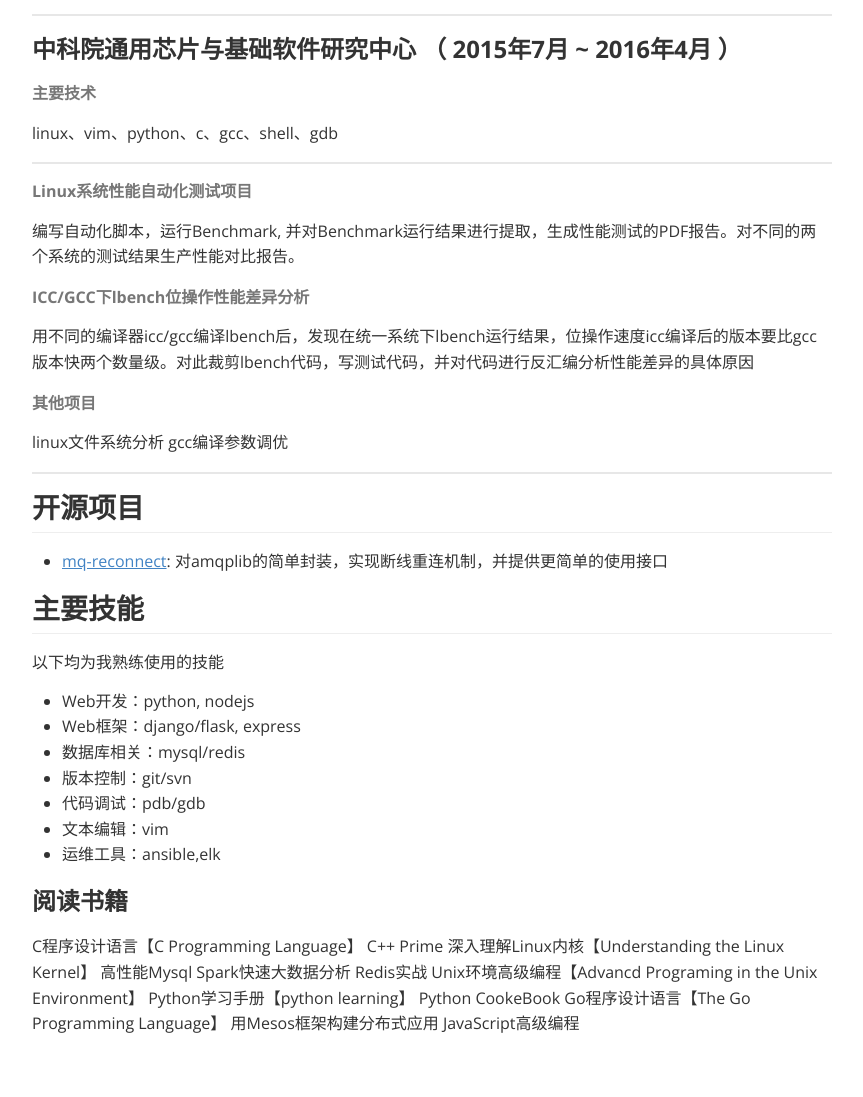
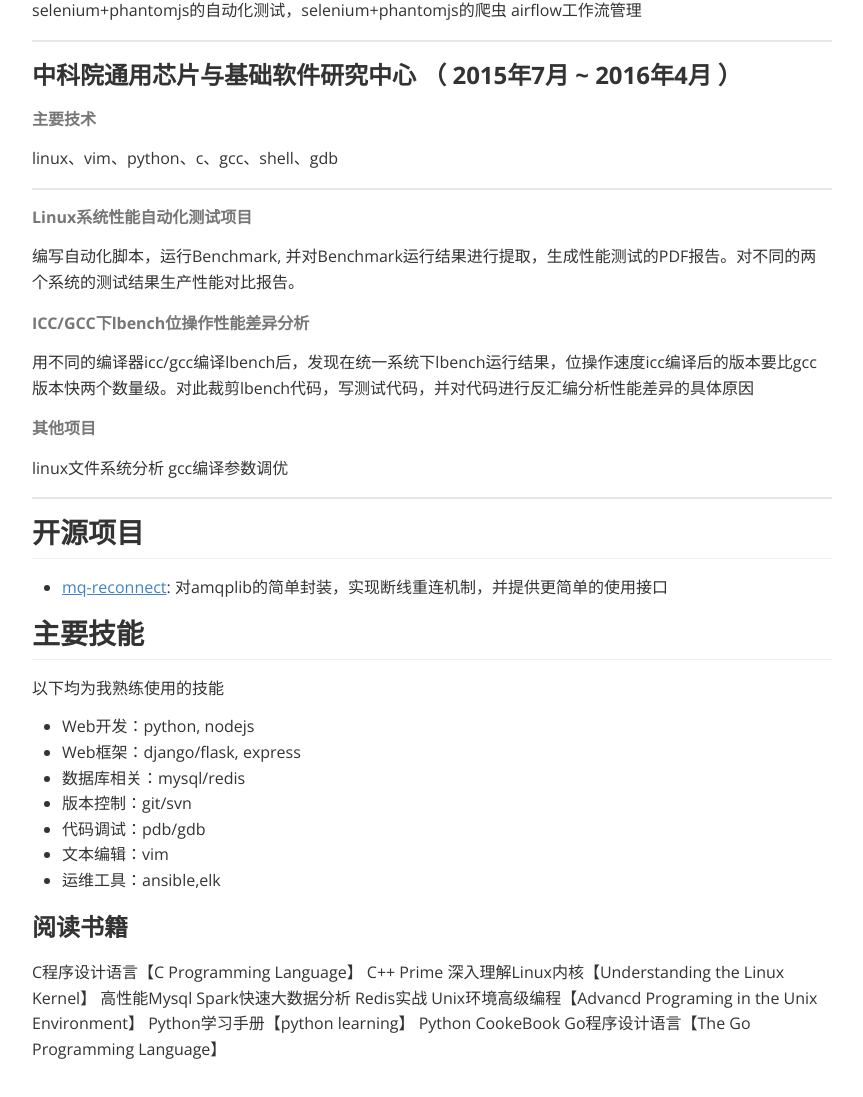
Before and after one commit to flylixiaolong/flylixiaolong.github.io, a plain HTML site: page index.html in a window 1280 px wide. Shown: the part 1419-2516 px from the top of the page, without its empty margins (208-1071 px from the left). Drawn offline with nearby package versions, Linux system fonts and the light colour scheme; a web font is replaced by a local one.

Commit message:
update about me

```diff
--- a/index.html
+++ b/index.html
@@ -2,7 +2,7 @@
 <html>
 <head>
 <meta charset='UTF-8'><meta name='viewport' content='width=device-width initial-scale=1'>
-<title></title><link href='https://fonts.googleapis.com/css?family=Open+Sans:400italic,700italic,700,400&subset=latin,latin-ext' rel='stylesheet' type='text/css' /><style type='text/css'>html {overflow-x: initial !important;}:root { --bg-color: #ffffff; --text-color: #333333; --select-text-bg-color: #B5D6FC; --select-text-font-color: auto; --monospace: "Lucida Console",Consolas,"Courier",monospace; }
+<title>index</title><link href='https://fonts.googleapis.com/css?family=Open+Sans:400italic,700italic,700,400&subset=latin,latin-ext' rel='stylesheet' type='text/css' /><style type='text/css'>html {overflow-x: initial !important;}:root { --bg-color: #ffffff; --text-color: #333333; --select-text-bg-color: #B5D6FC; --select-text-font-color: auto; --monospace: "Lucida Console",Consolas,"Courier",monospace; }
 html { font-size: 14px; background-color: var(--bg-color); color: var(--text-color); font-family: "Helvetica Neue", Helvetica, Arial, sans-serif; -webkit-font-smoothing: antialiased; }
 body { margin: 0px; padding: 0px; height: auto; bottom: 0px; top: 0px; left: 0px; right: 0px; font-size: 1rem; line-height: 1.42857143; overflow-x: hidden; background-image: inherit; background-size: inherit; background-attachment: inherit; background-origin: inherit; background-clip: inherit; background-color: inherit; background-position: inherit inherit; background-repeat: inherit inherit; }
 iframe { margin: auto; }
@@ -561,10 +561,10 @@ header, .context-menu, .megamenu-content, footer{
 </style>
 </head>
 <body class='typora-export' >
-<div  id='write'  class = 'is-mac'><h2><a name='header-n207' class='md-header-anchor '></a>联系方式</h2><ul><li>手机：18616210489</li><li>Email：<a href='mailto:fly_lxl@foxmail.com' target='_blank' class='url'>fly_lxl@foxmail.com</a></li><li>微信号：18616210489 （C_Geek)</li></ul><hr /><h2><a name='header-n217' class='md-header-anchor '></a>个人信息</h2><ul><li>李小龙/男/1992 </li><li>本科/中国石油大学(华东)/计算机科学与技术 </li><li>工作年限：3年</li><li>Github：<a href='https://github.com/flylixiaolong' target='_blank' class='url'>https://github.com/flylixiaolong</a></li><li>期望职位：python高级开发</li><li>期望薪资：税前月薪16k~25k</li><li>期望城市：上海</li></ul><hr /><h2><a name='header-n234' class='md-header-anchor '></a>工作经历</h2><h3><a name='header-n235' class='md-header-anchor '></a>店达商城（ 2017年12月 ~ 至今 ）</h3><h6><a name='header-n236' class='md-header-anchor '></a>主要技术</h6><p>nodejs、express、mysql、rabbitmq、redis、hprose(RPC)、elk</p><h6><a name='header-n238' class='md-header-anchor '></a>店达商城后端管理系统整合项目</h6><p>主要负责店达商城后端系统的合并和裁剪，合并/裁剪掉了部分可有可无的系统服务。实现已有的后端管理系统的单点登录功能(基于主域名cookie/session共享原理)，完成了12个业务管理系统的单点登录。兼容不同框架(express/koa)以及不同的项目架构(前后端分离与不分离项目)</p><h6><a name='header-n241' class='md-header-anchor '></a>优惠分摊项目 </h6><p>已有的订单逻辑不能满足财务对账的功能，并且出现退货时，优惠金额不算在订单金额内，造成一定的业务亏损。对已有的订单系统进行改造，完成从RPC到HTTP API的迁移工作。对已有的退货逻辑进行改造，按照优惠分摊后的SKU金额进行退货。</p><h6><a name='header-n244' class='md-header-anchor '></a>其他项目</h6><p>猪行侠(配送APP)后端重构
-商城库存管理系统优化</p><h3><a name='header-n247' class='md-header-anchor '></a>明码生物 （ 2016年4月 ~ 2017年9月 ）</h3><h6><a name='header-n248' class='md-header-anchor '></a>主要技术</h6><p>python、django、mysql、rabbitmq、redis、docker/docker-compose、jenkins、nginx、uwsgi</p><h6><a name='header-n250' class='md-header-anchor '></a>LIMS-ext项目 </h6><p>对接实验室信息管理系统(LIMS)和CSA系统，实现部分分析流程的自动化，并根据分析结果生产成PDF报告。负责实现从html到pdf的自动转换，根据分析结果生成对应的pdf报告。Django项目。</p><h6><a name='header-n253' class='md-header-anchor '></a>Jenkins持续集成</h6><p>实现项目的持续集成，打通Gitlab和Jenkins，根据不同的git分支或tag进行部署，测试环境按照开发分支每次提交即构建并执行代码测试和测试覆盖度坚持，完成后发送结果邮件。</p><h6><a name='header-n256' class='md-header-anchor '></a>其他项目</h6><p>selenium+phantomjs的自动化测试，selenium+phantomjs的爬虫
-airflow工作流管理</p><hr /><h3><a name='header-n259' class='md-header-anchor '></a>中科院通用芯片与基础软件研究中心 （ 2015年7月 ~ 2016年4月 ）</h3><h6><a name='header-n260' class='md-header-anchor '></a>主要技术</h6><p>linux、vim、python、c、gcc、shell、gdb</p><hr /><h6><a name='header-n263' class='md-header-anchor '></a>Linux系统性能自动化测试项目</h6><p>编写自动化脚本，运行Benchmark, 并对Benchmark运行结果进行提取，生成性能测试的PDF报告。对不同的两个系统的测试结果生产性能对比报告。</p><h6><a name='header-n266' class='md-header-anchor '></a>ICC/GCC下lbench位操作性能差异分析</h6><p>用不同的编译器icc/gcc编译lbench后，发现在统一系统下lbench运行结果，位操作速度icc编译后的版本要比gcc版本快两个数量级。对此裁剪lbench代码，写测试代码，并对代码进行反汇编分析性能差异的具体原因</p><h6><a name='header-n268' class='md-header-anchor '></a>其他项目</h6><p>linux文件系统分析
-gcc编译参数调优</p><hr /><h2><a name='header-n271' class='md-header-anchor '></a>开源项目</h2><ul><li><a href='https://github.com/flylixiaolong/MQ-Reconnect#readme'>mq-reconnect</a>: 对amqplib的简单封装，实现断线重连机制，并提供更简单的使用接口</li></ul><h2><a name='header-n276' class='md-header-anchor '></a>主要技能</h2><p>以下均为我熟练使用的技能</p><ul><li>Web开发：python, nodejs</li><li>Web框架：django/flask, express</li><li>数据库相关：mysql/redis</li><li>版本控制：git/svn</li><li>代码调试：pdb/gdb</li><li>文本编辑：vim</li><li>运维工具：ansible,elk</li></ul><h3><a name='header-n293' class='md-header-anchor '></a>阅读书籍</h3><p>C程序设计语言【C Programming Language】
+<div  id='write'  class = 'is-mac'><h2><a name='header-n356' class='md-header-anchor '></a>联系方式</h2><ul><li>手机：18616210489</li><li>Email：<a href='mailto:fly_lxl@foxmail.com' target='_blank' class='url'>fly_lxl@foxmail.com</a></li><li>微信号：18616210489 （C_Geek)</li></ul><hr /><h2><a name='header-n366' class='md-header-anchor '></a>个人信息</h2><ul><li>李小龙/男/1992 </li><li>本科/中国石油大学(华东)/计算机科学与技术 </li><li>工作年限：3年</li><li>在线简历GitPages：<a href='https://flylixiaolong.github.io'>https://flylixiaolong.github.io</a></li><li>Github：<a href='https://github.com/flylixiaolong'>https://github.com/flylixiaolong</a></li><li>期望职位：python高级开发</li><li>期望薪资：税前月薪16k~25k</li><li>期望城市：上海</li></ul><hr /><h2><a name='header-n385' class='md-header-anchor '></a>工作经历</h2><h3><a name='header-n386' class='md-header-anchor '></a>店达商城（ 2017年12月 ~ 至今 ）</h3><h6><a name='header-n387' class='md-header-anchor '></a>主要技术</h6><p>nodejs、express、mysql、rabbitmq、redis、hprose(RPC)、elk</p><h6><a name='header-n389' class='md-header-anchor '></a>店达商城后端管理系统整合项目</h6><p>主要负责店达商城后端系统的合并和裁剪，合并/裁剪掉了部分可有可无的系统服务。实现已有的后端管理系统的单点登录功能(基于主域名cookie/session共享原理)，完成了12个业务管理系统的单点登录。兼容不同框架(express/koa)以及不同的项目架构(前后端分离与不分离项目)</p><h6><a name='header-n392' class='md-header-anchor '></a>优惠分摊项目 </h6><p>已有的订单逻辑不能满足财务对账的功能，并且出现退货时，优惠金额不算在订单金额内，造成一定的业务亏损。对已有的订单系统进行改造，完成从RPC到HTTP API的迁移工作。对已有的退货逻辑进行改造，按照优惠分摊后的SKU金额进行退货。</p><h6><a name='header-n395' class='md-header-anchor '></a>其他项目</h6><p>猪行侠(配送APP)后端重构
+商城库存管理系统优化</p><h3><a name='header-n398' class='md-header-anchor '></a>明码生物 （ 2016年4月 ~ 2017年9月 ）</h3><h6><a name='header-n399' class='md-header-anchor '></a>主要技术</h6><p>python、django、mysql、rabbitmq、redis、docker/docker-compose、jenkins、nginx、uwsgi</p><h6><a name='header-n401' class='md-header-anchor '></a>LIMS-ext项目 </h6><p>对接实验室信息管理系统(LIMS)和CSA系统，实现部分分析流程的自动化，并根据分析结果生产成PDF报告。负责实现从html到pdf的自动转换，根据分析结果生成对应的pdf报告。Django项目。</p><h6><a name='header-n404' class='md-header-anchor '></a>Jenkins持续集成</h6><p>实现项目的持续集成，打通Gitlab和Jenkins，根据不同的git分支或tag进行部署，测试环境按照开发分支每次提交即构建并执行代码测试和测试覆盖度坚持，完成后发送结果邮件。</p><h6><a name='header-n407' class='md-header-anchor '></a>其他项目</h6><p>selenium+phantomjs的自动化测试，selenium+phantomjs的爬虫
+airflow工作流管理</p><hr /><h3><a name='header-n410' class='md-header-anchor '></a>中科院通用芯片与基础软件研究中心 （ 2015年7月 ~ 2016年4月 ）</h3><h6><a name='header-n411' class='md-header-anchor '></a>主要技术</h6><p>linux、vim、python、c、gcc、shell、gdb</p><hr /><h6><a name='header-n414' class='md-header-anchor '></a>Linux系统性能自动化测试项目</h6><p>编写自动化脚本，运行Benchmark, 并对Benchmark运行结果进行提取，生成性能测试的PDF报告。对不同的两个系统的测试结果生产性能对比报告。</p><h6><a name='header-n417' class='md-header-anchor '></a>ICC/GCC下lbench位操作性能差异分析</h6><p>用不同的编译器icc/gcc编译lbench后，发现在统一系统下lbench运行结果，位操作速度icc编译后的版本要比gcc版本快两个数量级。对此裁剪lbench代码，写测试代码，并对代码进行反汇编分析性能差异的具体原因</p><h6><a name='header-n419' class='md-header-anchor '></a>其他项目</h6><p>linux文件系统分析
+gcc编译参数调优</p><hr /><h2><a name='header-n422' class='md-header-anchor '></a>开源项目</h2><ul><li><a href='https://github.com/flylixiaolong/MQ-Reconnect#readme'>mq-reconnect</a>: 对amqplib的简单封装，实现断线重连机制，并提供更简单的使用接口</li></ul><h2><a name='header-n427' class='md-header-anchor '></a>主要技能</h2><p>以下均为我熟练使用的技能</p><ul><li>Web开发：python, nodejs</li><li>Web框架：django/flask, express</li><li>数据库相关：mysql/redis</li><li>版本控制：git/svn</li><li>代码调试：pdb/gdb</li><li>文本编辑：vim</li><li>运维工具：ansible,elk</li></ul><h3><a name='header-n444' class='md-header-anchor '></a>阅读书籍</h3><p>C程序设计语言【C Programming Language】
 C++ Prime
 深入理解Linux内核【Understanding the Linux Kernel】
 高性能Mysql
@@ -573,8 +573,6 @@ Redis实战
 Unix环境高级编程【Advancd Programing in the Unix Environment】
 Python学习手册【python learning】
 Python CookeBook
-Go程序设计语言【The Go Programming Language】
-用Mesos框架构建分布式应用
-JavaScript高级编程</p></div>
+Go程序设计语言【The Go Programming Language】</p></div>
 </body>
 </html>
```
Also changed, not shown: 1 other file.
